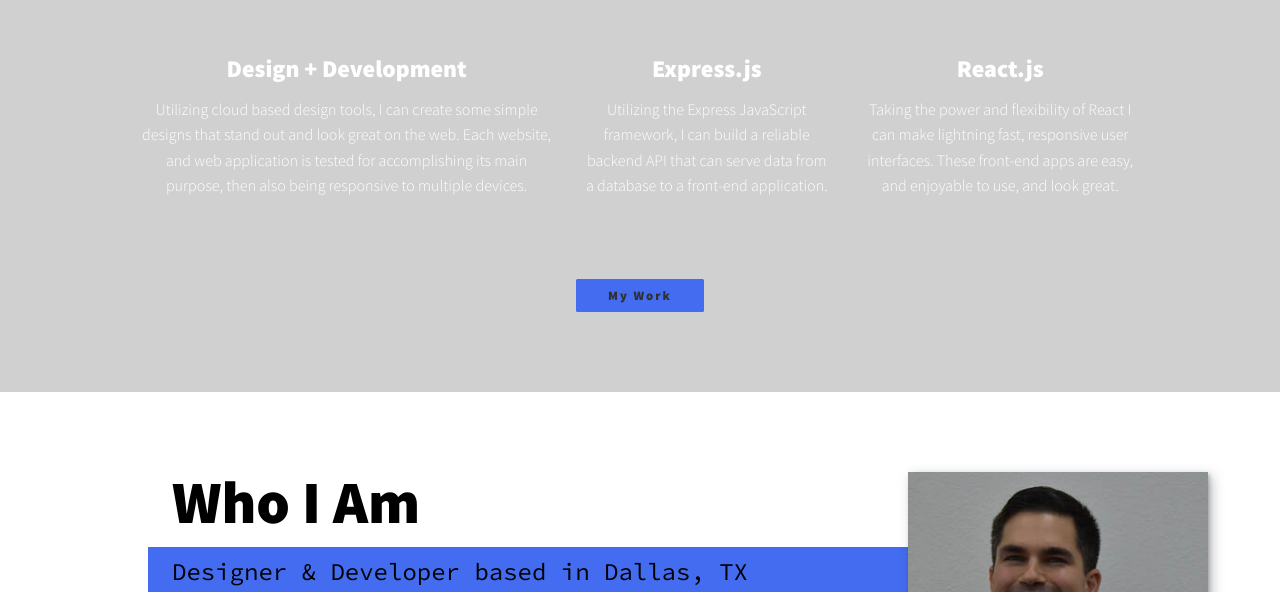
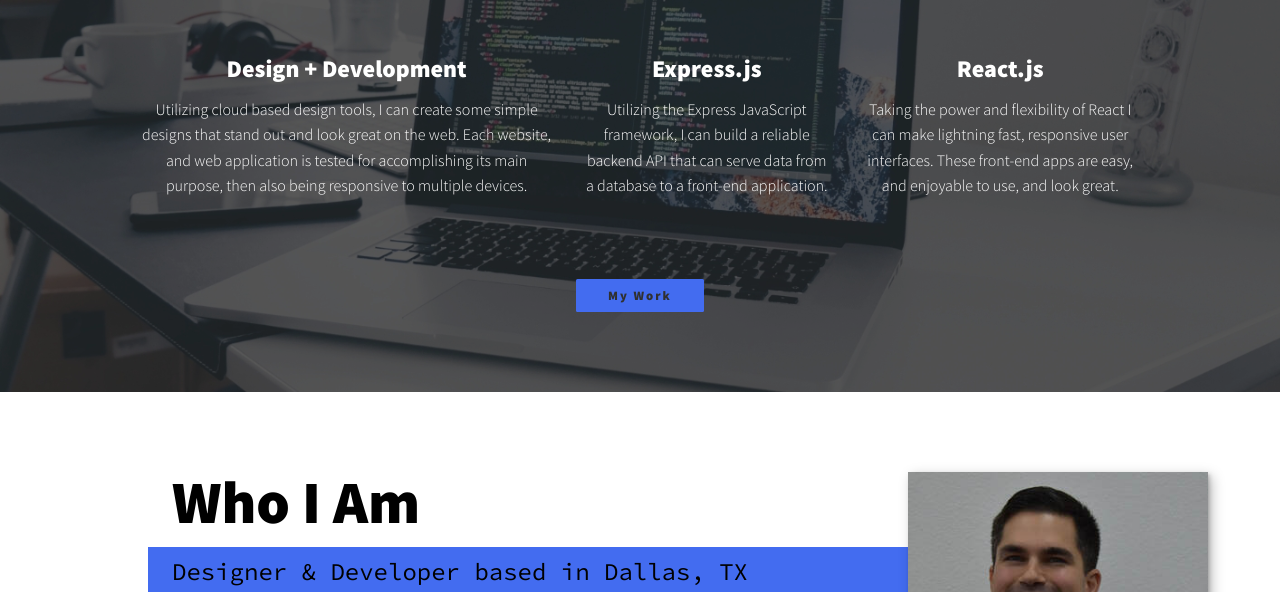
Before and after one commit to CalebAurand/portfolio, a plain HTML site: page index.html in a window 1280 px wide. Shown: the part 784-1376 px from the top of the page. Drawn offline with Linux system fonts and the light colour scheme; the site is published under a folder, as on GitHub Pages, so addresses that start at the root find nothing.

Commit message:
url fix #3

```diff
--- a/style.css
+++ b/style.css
@@ -294,7 +294,7 @@ transform: translateX(0);
 
 .my-services {
   background-color: var(--clr-mid);
-  background-image: url('/img/services-bg.jpg');
+  background-image: url('img/services-bg.jpg');
   background-size: cover;
   background-blend-mode: multiply;
   color: var(--clr-light);
```
